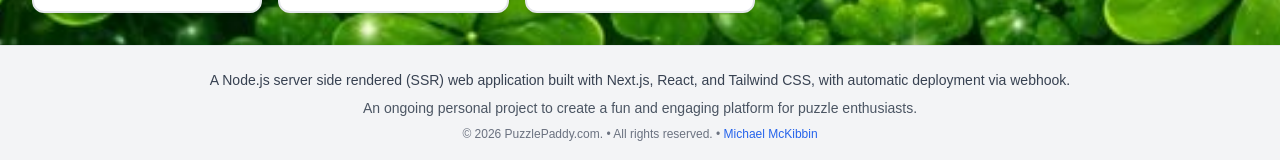
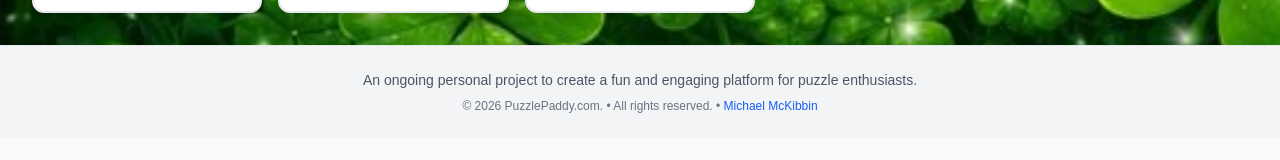
Before and after one commit to MichaelMcKibbin/puzzlepaddy.com, a Next.js app: page / in a window 1280 px wide. Shown: the part 1158-1318 px from the top of the page. After the commit the page ends 1296 px from the top, so only its background shows below. Built offline with nearby package versions, Linux system fonts and the light colour scheme.

Commit message:
feature: update Tailwind CSS configuration and dependencies

```diff
--- a/pages/index.js
+++ b/pages/index.js
@@ -94,9 +94,9 @@ export default function Home() {
 
            <footer className="bg-gray-100 border-t border-gray-200 py-6 px-8 mt-auto">
                <div className="max-w-4xl mx-auto text-center">
-                   <p className="text-sm text-gray-700 mb-2">
-                       A Node.js server side rendered (SSR) web application built with Next.js, React, and Tailwind CSS, with automatic deployment via webhook.
-                   </p>
+                   {/*<p className="text-sm text-gray-700 mb-2">*/}
+                   {/*    A Node.js server side rendered (SSR) web application built with Next.js, React, and Tailwind CSS, with automatic deployment via webhook.*/}
+                   {/*</p>*/}
                    <p className="text-sm text-gray-600 mb-2">
                        An ongoing personal project to create a fun and engaging platform for puzzle enthusiasts.
                    </p>
--- a/postcss.config.js
+++ b/postcss.config.js
@@ -1,6 +1,6 @@
 module.exports = {
     plugins: {
-        tailwindcss: {},
+        '@tailwindcss/postcss': {},
         autoprefixer: {},
     },
 };
--- a/styles/globals.css
+++ b/styles/globals.css
@@ -1,6 +1,5 @@
-@tailwind base;
-@tailwind components;
-@tailwind utilities;
+@import "tailwindcss";
+@config "../tailwind.config.js";
 
 html {
     overflow-x: hidden;
```
Also changed, not shown: package.json (+8 -8 lines), 1 other file (tests, documents, lock files or other folders).
